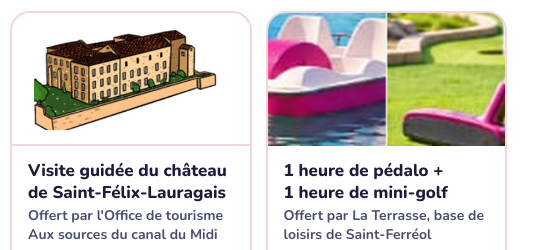
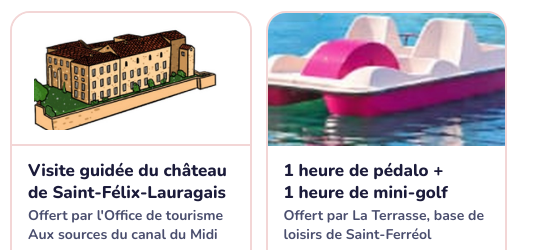
Before and after one commit to benjaminmxblm-crypto/tombola, a plain HTML site: page index.html in a window 1280 px wide. Shown: the part 4423-4673 px from the top of the page, 637-1175 px from the left. Drawn offline with nearby package versions, Linux system fonts and the light colour scheme; no server answers.

Commit message:
La Terrasse : photo du pédalo seule
Co-Authored-By: Claude Opus 5.5 <noreply@anthropic.com>
Claude-Session: https://claude.ai/code/session_01PmcFZsYmFix9k7GoFLH8YZ

```diff
--- a/index.html
+++ b/index.html
@@ -679,7 +679,7 @@ html.intro .hero .purpose{animation:riseIn .7s .7s ease-out both}
         <li class="lot"><div class="media"><img src="img/pharmacie-olivier.jpg" alt="Le panier bien-être : sac, gels douche, masque de nuit, turban et petits cadeaux" loading="lazy"></div><div class="lot-body"><h3>Panier bien-être</h3><p class="by">Offert par la Pharmacie de l'Olivier, Villefranche-de-Lauragais</p><p class="note">Sac en tissu, gels douche, masque de nuit, turban et petites surprises</p></div></li>
         <li class="lot"><div class="media logo" style="background:#F0E8DA"><img src="img/logo-festi-douceurs.jpg" alt="Logo Festi'Douceurs" loading="lazy"></div><div class="lot-body"><h3>Bon d'achat de 15 €</h3><p class="by">Offert par Festi'Douceurs, biscuiterie artisanale, coffee shop et salon de thé</p><p class="note">Valable jusqu'au 31 décembre 2026</p></div></li>
         <li class="lot"><div class="media logo" style="background:#FFFFFF"><img src="img/chateau-saint-felix.jpg" alt="Dessin du château de Saint-Félix-Lauragais" loading="lazy"></div><div class="lot-body"><h3>Visite guidée du château de Saint-Félix-Lauragais</h3><p class="by">Offert par l'Office de tourisme Aux sources du canal du Midi</p><p class="note">Pour 2 adultes et 1 enfant de moins de 12 ans, sur réservation, jusqu'au 30 août 2027</p><a class="site" href="https://www.auxsourcesducanaldumidi.com" target="_blank" rel="noopener" aria-label="Site de l'Office de tourisme Aux sources du canal du Midi">Voir le site<svg viewBox="0 0 24 24" fill="none" stroke="currentColor" stroke-width="2.2" stroke-linecap="round" stroke-linejoin="round" aria-hidden="true"><path d="M7 17 17 7M9 7h8v8"/></svg></a></div></li>
-        <li class="lot"><div class="media"><img src="img/terrasse.jpg" alt="Pédalo sur le lac et mini-golf de la base de loisirs de Saint-Ferréol" loading="lazy"></div><div class="lot-body"><h3>1 heure de pédalo + 1 heure de mini-golf</h3><p class="by">Offert par La Terrasse, base de loisirs de Saint-Ferréol</p><p class="note">Pédalo pour 4 ou 5 personnes et mini-golf pour 4 personnes, valables de mai à septembre</p><a class="site" href="https://baseloisirs-saintferreol.fr/" target="_blank" rel="noopener" aria-label="Site de La Terrasse, base de loisirs de Saint-Ferréol">Voir le site<svg viewBox="0 0 24 24" fill="none" stroke="currentColor" stroke-width="2.2" stroke-linecap="round" stroke-linejoin="round" aria-hidden="true"><path d="M7 17 17 7M9 7h8v8"/></svg></a></div></li>
+        <li class="lot"><div class="media"><img src="img/pedalo.jpg" alt="Pédalo sur le lac de Saint-Ferréol" loading="lazy"></div><div class="lot-body"><h3>1 heure de pédalo + 1 heure de mini-golf</h3><p class="by">Offert par La Terrasse, base de loisirs de Saint-Ferréol</p><p class="note">Pédalo pour 4 ou 5 personnes et mini-golf pour 4 personnes, valables de mai à septembre</p><a class="site" href="https://baseloisirs-saintferreol.fr/" target="_blank" rel="noopener" aria-label="Site de La Terrasse, base de loisirs de Saint-Ferréol">Voir le site<svg viewBox="0 0 24 24" fill="none" stroke="currentColor" stroke-width="2.2" stroke-linecap="round" stroke-linejoin="round" aria-hidden="true"><path d="M7 17 17 7M9 7h8v8"/></svg></a></div></li>
         <li class="lot"><div class="media"><img src="img/logo-aloha.jpg" alt="Logo de l'Institut Aloha Spa" loading="lazy"></div><div class="lot-body"><h3>Séance de hammam + bon d'achat de 10 €</h3><p class="by">Offert par l'Institut Aloha Spa</p><a class="site" href="https://www.kalendes.com/site/alohaspa/welcome" target="_blank" rel="noopener" aria-label="Site de l'Institut Aloha Spa">Voir le site<svg viewBox="0 0 24 24" fill="none" stroke="currentColor" stroke-width="2.2" stroke-linecap="round" stroke-linejoin="round" aria-hidden="true"><path d="M7 17 17 7M9 7h8v8"/></svg></a></div></li>
         <li class="lot"><div class="media logo" style="background:#FFFFFF"><img src="img/logo-nathy-deco.png" alt="Logo Nathy Déco" loading="lazy"></div><div class="lot-body"><h3>Bon d'achat de 10 €</h3><p class="by">Offert par Nathy Déco</p><a class="site" href="https://www.facebook.com/p/NATHY-DECO-100071660547047/" target="_blank" rel="noopener" aria-label="Page Facebook de Nathy Déco">Voir sur Facebook<svg viewBox="0 0 24 24" fill="none" stroke="currentColor" stroke-width="2.2" stroke-linecap="round" stroke-linejoin="round" aria-hidden="true"><path d="M7 17 17 7M9 7h8v8"/></svg></a></div></li>
         <li class="lot"><div class="media logo" style="background:#FFFFFF"><img src="img/logo-diloys.png" alt="Logo Diloy&#39;s" loading="lazy"></div><div class="lot-body"><h3>Shampooing, coupe et coiffage</h3><p class="by">Chez Diloy's, centre commercial Hyper U de Villefranche-de-Lauragais</p><a class="site" href="https://diloys.fr/diloys-centre-commercial-hyper-u-villefranche-de-lauragais/" target="_blank" rel="noopener" aria-label="Site de Diloy's">Voir le site<svg viewBox="0 0 24 24" fill="none" stroke="currentColor" stroke-width="2.2" stroke-linecap="round" stroke-linejoin="round" aria-hidden="true"><path d="M7 17 17 7M9 7h8v8"/></svg></a></div></li>
```
Also changed, not shown: img/terrasse.jpg (deleted).
